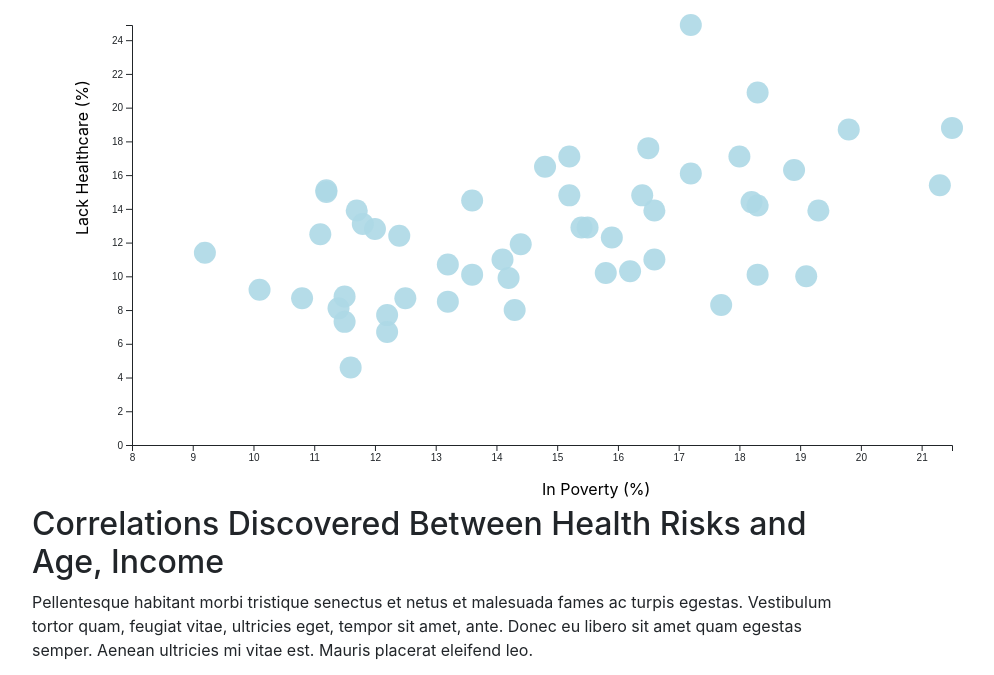
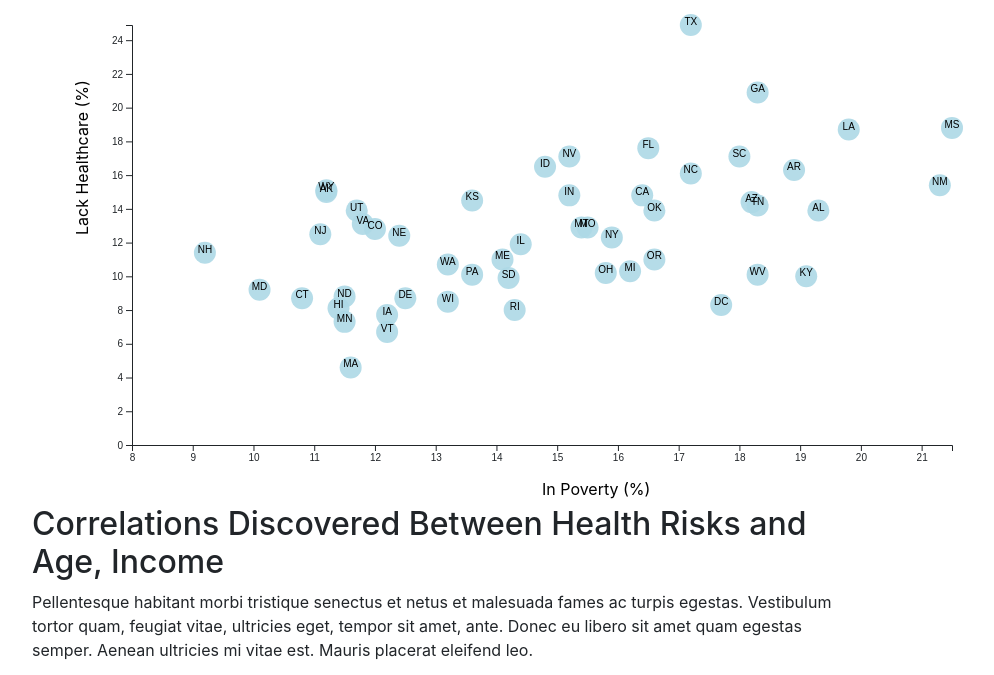
Before and after one commit to pauline-li/D3-challenge, a plain HTML site: page D3_data_journalism/index.html in a window 1280 px wide. Shown: the part 51-726 px from the top of the page, without its empty margins (53-1047 px from the left). Drawn offline with nearby package versions, Linux system fonts and the light colour scheme.

Commit message:
Add files

```diff
--- a/D3_data_journalism/assets/css/d3Style.css
+++ b/D3_data_journalism/assets/css/d3Style.css
@@ -26,7 +26,8 @@
 /* font size dependent on radius, see app.js */
 .stateText {
   font-family: sans-serif;
-  fill: #fff;
+  /*fill: #fff;*/
+  fill: black;
   text-anchor: middle;
 }
 
--- a/D3_data_journalism/assets/js/app.js
+++ b/D3_data_journalism/assets/js/app.js
@@ -71,13 +71,18 @@ d3.csv("assets/data/data.csv").then(function(censusData) {
     .attr("opacity", ".9");
 
     //============Add Test to Circle
-    var circlesText = chartGroup.selectAll("circle")
+    // https://www.freecodecamp.org/forum/t/d3-add-labels-to-scatter-plot-circles/222646
+    var circleText = chartGroup.selectAll()
+    .data(censusData)
+    .enter()
     .append("text")
     .text(d => d.abbr)
-    .attr("text-anchor","middle")
-    .attr("style","stroke:white;" )
-    .attr("cx", d => xLinearScale(d.poverty)) // look at this data point / hair_lenght property and apply return that x coordinate
-    .attr("cy", d => yLinearScale(d.healthcare)) ;
+    .attr("x", d => xLinearScale(d.poverty)) // look at this data point / poverty property and apply return that x coordinate
+    .attr("y", d => yLinearScale(d.healthcare))
+    .classed("stateText", true)
+    .attr("font-size","10");
+    // .classed("stateText", true)
+    // .attr("fill", "black");
 
     console.log(censusData); //*************** */
 
```
